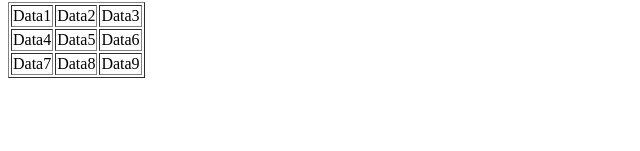
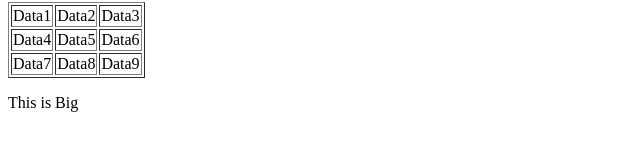
Before and after one commit to LowenaHull/lowenahull.github.io, a plain HTML site: page index.html in a window 1280 px wide. Shown: the part 185-336 px from the top of the page, 0-640 px from the left. Drawn offline with Linux system fonts and the light colour scheme.

Commit message:
Added a large Line
Experimenting by adding text size to a paragraph below the table

```diff
--- a/index.html
+++ b/index.html
@@ -19,3 +19,4 @@
     <td>Data9</td>
   </tr>
 </table>
+<p stye="font-size=200px">This is Big</p>
```
